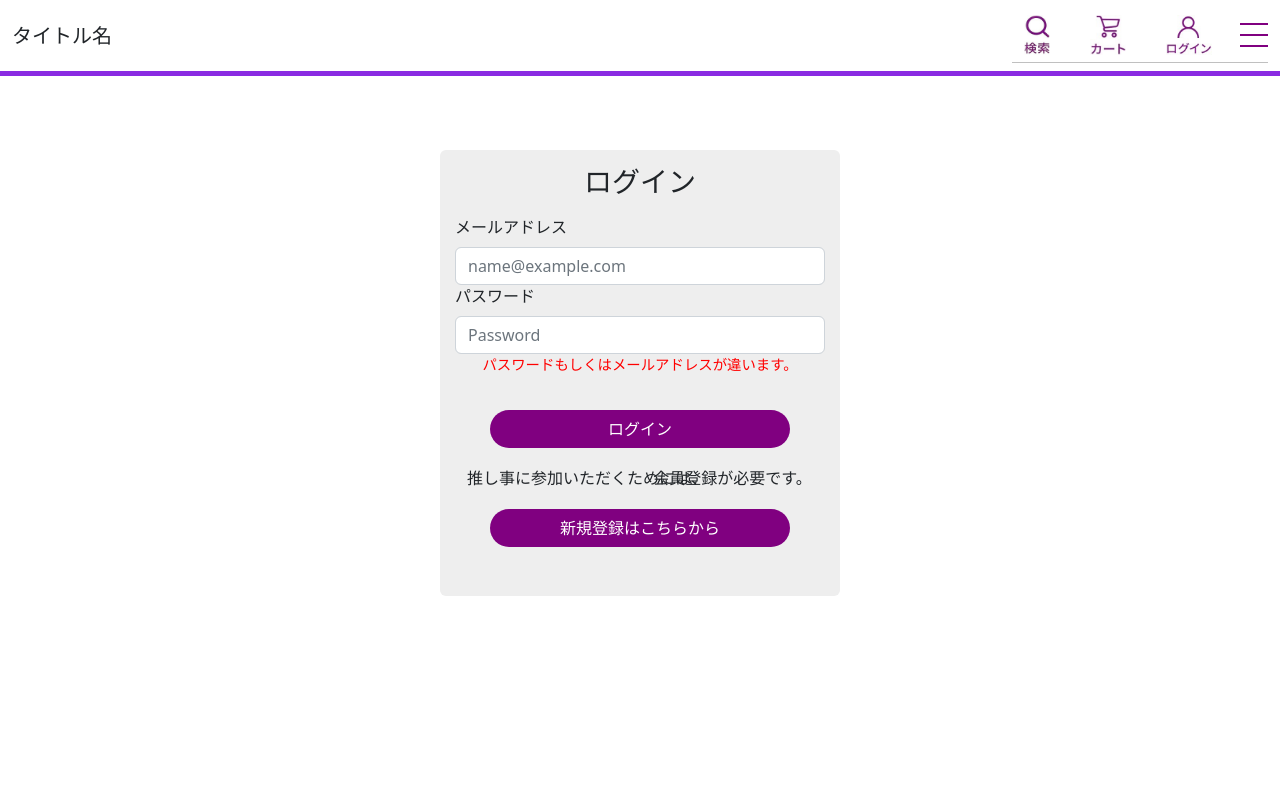
After one commit to yusuke46/abcc_system_SD2F_2022_grp1, a PHP site: page /web/loginmiss.php in a window 1280 px wide. The commit adds this page. Run offline with PHP 8.4, Linux system fonts and the light colour scheme; some libraries are stand-ins or nearby versions.

Commit message:
エラー処理
ログイン

```diff
--- a/logincheck.php
+++ b/logincheck.php
@@ -21,11 +21,10 @@
             $_SESSION['user_id'] = $row['user_id'];
             header('Location:top_success.php');
         }else{
-            $er = 1;
-            header('Location:login.php');
+            header('Location:loginmiss.php');
         }
     }
     if(count($searchArray)==0){
-        header('Location:login.php');
+        header('Location:loginmiss.php');
     }
     ?>
--- /dev/null
+++ b/loginmiss.php
@@ -0,0 +1,364 @@
+<?php session_start();?>
+<html>
+<head>
+  <link rel="stylesheet" href="https://cdn.jsdelivr.net/npm/bootstrap@5.2.2/dist/css/bootstrap.min.css" integrity="sha384-Zenh87qX5JnK2Jl0vWa8Ck2rdkQ2Bzep5IDxbcnCeuOxjzrPF/et3URy9Bv1WTRi" crossorigin="anonymous">
+  <meta name="viewport" content="width=device-width, initial-scale=1.0" />
+  <link rel="stylesheet" href="https://cdn.jsdelivr.net/npm/bootstrap-icons@1.9.1/font/bootstrap-icons.css">
+
+  <style>
+    .nav-item{
+      border-bottom: 1px solid #C0C0C0;
+      padding-bottom: 2px;
+      padding-top: 2px;
+    }
+
+    #icon{
+      padding-top: 2px;
+    }
+
+    #main_nav{
+      border-bottom: 5px solid 	#8a2be2;
+    }
+
+    .bd-placeholder-img {
+      font-size: 1.125rem;
+      text-anchor: middle;
+      -webkit-user-select: none;
+      -moz-user-select: none;
+      user-select: none;
+    }
+
+    body {
+        align-items: center;
+        padding-top: 40px;
+        padding-bottom: 40px;
+        padding-top: 150px;
+    }
+
+    .form-signin {
+      width: 100%;
+      max-width: 400px;
+      padding: 15px;
+      margin: auto;
+    }
+
+    .form-signin .form-floating:focus-within {
+      z-index: 2;
+    }
+
+    .form-signin input[type="email"] {
+      margin-bottom: -1px;
+      border-bottom-right-radius: 0;
+      border-bottom-left-radius: 0;
+    }
+
+    .form-signin input[type="password"] {
+      margin-bottom: 30px;
+      border-top-left-radius: 0;
+      border-top-right-radius: 0;
+    }
+    .Form{
+        text-align : center;
+        display :flex;
+    }
+    .search{
+        width: 30px;
+        height: 40px;
+        padding-right: 2px;
+        padding-left: 2px;
+        margin-right: 10px;
+        margin-left: 10px;
+      }
+      .cart{
+        width: 40px;
+        height: 40px;
+        padding-right: 2px;
+        padding-left: 2px;
+        margin-right: 10px;
+        margin-left: 10px;
+      }
+      .login{
+        width: 50px;
+        height: 40px;
+        padding-right: 2px;
+        padding-left: 2px;
+        margin-right: 10px;
+        margin-left: 10px;
+      }
+      .nav_toggle {
+        display: block;
+        position: relative;
+        width: 1.75rem;
+        height: 1.5rem;
+      }
+      .nav_toggle i {
+        display: block;
+        width: 100%;
+        height: 2px;
+        background-color: purple;
+        position: absolute;
+        transition: transform .5s, opacity .5s;
+      }
+      .nav_toggle i:nth-child(1) {
+        top: 0;
+      }
+      .nav_toggle i:nth-child(2) {
+        top: 0;
+        bottom: 0;
+        margin: auto;
+      }
+      .nav_toggle i:nth-child(3) {
+        bottom: 0;
+      }
+      .nav_toggle.show i:nth-child(1) {
+        transform: translateY(10px) rotate(-45deg);
+      }
+      .nav_toggle.show i:nth-child(2) {
+        opacity: 0;
+      }
+      .nav_toggle.show i:nth-child(3) {
+        transform: translateY(-12px) rotate(45deg);
+      }
+      .nav {
+        position: fixed;
+        top: 5rem;
+        left: 1100;
+        right: 1100;
+        bottom: 1100;
+        padding: 1rem;
+        opacity: 0;
+        visibility: hidden;
+        transition: opacity .5s, visibility .5s;
+        background-color: white;
+        height: 100%;
+        width: 100%;
+        z-index: 10;
+      }
+      .nav.show {
+        opacity: 1;
+        visibility: visible;
+      }
+      a, a:link, a:active, a:visited, a:hover{
+        color: inherit;
+        list-style: none;
+        text-decoration: none;
+      }
+      .btn{
+        width: 300px;
+      }
+      .error {
+        width : 100%;
+        padding: 0;
+        display: inline-block;
+        font-size: 90%;
+        color: red;
+        box-sizing: border-box;
+      }
+      .email{
+        margin-bottom: 3%;
+      }
+      .f{
+        text-align: left;
+      }
+      #floatingPassword{
+        margin: 0;
+      }
+      .btna{
+        margin-top: 5%;
+        margin-bottom: 5%;
+      }
+
+      .error{
+        text-align: center;
+        color: red;
+      }
+  </style>
+</head>
+<body>
+  <nav class="navbar navbar-light navbar-expand-md py-2 navbar-bg fixed-top bg-white" id="main_nav" aria-label="Light offcanvas navbar">
+    <div class="container-fluid">
+      <div>
+        <a class="navbar-brand" href="#">タイトル名</a>
+      </div>
+      <div class="collapse navbar-collapse">
+        <ul class="navbar-nav ms-auto">
+          <li class="nav-item d-flex justify-content-center align-items-center">
+            <a class="navbar-brand" href="search.php"><img src="img/search.jpg" class="search"></a>
+          </li>
+          <li class="nav-item d-flex justify-content-center align-items-center">
+            <a class="navbar-brand" href="cart.php"><img src="img/cart.jpg" class="cart"></a>
+          </li>
+          <li class="nav-item d-flex justify-content-center align-items-center">
+            <a class="navbar-brand" href="login.php"><img src="img/login.jpg" class="login"></a>
+          </li>
+          <li class="nav-item d-flex justify-content-center align-items-center">
+            <span class="nav_toggle">
+              <i></i>
+              <i></i>
+              <i></i>
+            </span>
+            <nav class="nav">
+              <ul class="nav_menu_ul">
+                <li class="nav_menu_li"><a href="login.php">ログイン・新規登録</a></li>
+                <li class="nav_menu_li"><a href="shohin.php">商品</a></li>
+                <li class="nav_menu_li"><a href="pickup.php">注目商品</a></li>
+                <li class="nav_menu_li"><a href="feature.php">特集商品</a></li>
+                <li class="nav_menu_li"><a href="#">商品の登録はこちら</a></li>
+                <li class="nav_menu_li"><a href="question.php">お問い合わせ・Q&A</a></li>
+              </ul>
+            </nav>
+          </li>
+        </ul>
+      </div>
+    </div>
+  </nav>
+    <!--この下から書き加える-->
+    <div class="example">
+      <div class="Form">
+        <main class="form-signin rounded" style="background-color: #EEEEEE;">
+          <form action="logincheck.php" method="post" class="validationForm" novalidate>
+            <h1 class="h3 mb-3 fw-normal">ログイン</h1>
+            <div class="for">
+              <div class="f">
+                <label for="email" class="form-label f">メールアドレス</label>
+              </div>
+              <input type="email" class="form-control required email rounded"  id="email" placeholder="name@example.com" size="30" name="email">
+            </div>
+            <div class="for">
+              <div class="f">
+                <label for="floatingPassword" class="form-label f">パスワード</label>
+              </div>
+              <input type="password" class="form-control required maxlength rounded" id="floatingPassword" placeholder="Password" data-maxlength="20" name="pass">
+            </div>
+            <p class="error">パスワードもしくはメールアドレスが違います。</p>
+            <input class="btn text-white rounded-pill btna" style="background-color: #800080;" type="submit" value="ログイン"><br>
+            <div class="container-fluid">
+              <div class="row">
+                <span class="col-lg-6 col-sm-12" style="white-space: nowrap">推し事に参加いただくためには、</span>
+                <span class="col-lg-6 col-sm-12 mr-5">会員登録が必要です。</span>
+              </div>
+            </div>
+            <input class="btn text-white rounded-pill btna" style="background-color: #800080;" type="button" value="新規登録はこちらから" onclick="location.href='register.php'"><br>
+          </form>
+        </main>
+      </div>
+    </div>
+  <script src="https://cdn.jsdelivr.net/npm/bootstrap@5.2.2/dist/js/bootstrap.bundle.min.js" integrity="sha384-OERcA2EqjJCMA+/3y+gxIOqMEjwtxJY7qPCqsdltbNJuaOe923+mo//f6V8Qbsw3" crossorigin="anonymous"></script>
+  <script>
+  document.addEventListener('DOMContentLoaded', () => {
+    //.validationForm を指定した最初の form 要素を取得
+    const validationForm = document.querySelector('.validationForm');
+    //.validationForm を指定した form 要素が存在すれば
+    if(validationForm) {
+      //エラーを表示する span 要素に付与するクラス名（エラー用のクラス）
+      const errorClassName = 'error';
+
+      //required クラスを指定された要素の集まり
+      const requiredElems = document.querySelectorAll('.required');
+      //email クラスを指定された要素の集まり
+      const emailElems =  document.querySelectorAll('.email');
+      //tel クラスを指定された要素の集まり
+      const telElems =  document.querySelectorAll('.tel');
+      //maxlength クラスを指定された要素の集まり
+      const maxlengthElems =  document.querySelectorAll('.maxlength');
+      //equal-to クラスを指定された要素の集まり
+      const equalToElems = document.querySelectorAll('.equal-to');
+
+      //エラーメッセージを表示する span 要素を生成して親要素に追加する関数
+      //elem ：対象の要素
+      //errorMessage ：表示するエラーメッセージ
+      const createError = (elem, errorMessage) => {
+        //span 要素を生成
+        const errorSpan = document.createElement('span');
+        //エラー用のクラスを追加（設定）
+        errorSpan.classList.add(errorClassName);
+        //aria-live 属性を設定
+        errorSpan.setAttribute('aria-live', 'polite');
+        //引数に指定されたエラーメッセージを設定
+        errorSpan.textContent = errorMessage;
+        //elem の親要素の子要素として追加
+        elem.parentNode.appendChild(errorSpan);
+      }
+
+      //form 要素の submit イベントを使った送信時の処理
+      validationForm.addEventListener('submit', (e) => {
+        //エラーを表示する要素を全て取得して削除（初期化）
+        const errorElems = validationForm.querySelectorAll('.' + errorClassName);
+        errorElems.forEach( (elem) => {
+          elem.remove();
+        });
+
+        //.required を指定した要素を検証
+        requiredElems.forEach( (elem) => {
+          //値（value プロパティ）の前後の空白文字を削除
+          const elemValue = elem.value.trim();
+          //値が空の場合はエラーを表示してフォームの送信を中止
+          if(elemValue.length === 0) {
+            createError(elem, '入力は必須です');
+            e.preventDefault();
+          }
+        });
+
+        //.email を指定した要素を検証
+        emailElems.forEach( (elem) => {
+          //Email の検証に使用する正規表現パターン
+          const pattern = /^([a-z0-9\+_\-]+)(\.[a-z0-9\+_\-]+)*@([a-z0-9\-]+\.)+[a-z]{2,6}$/ui;
+          //値が空でなければ
+          if(elem.value !=='') {
+            //test() メソッドで値を判定し、マッチしなければエラーを表示してフォームの送信を中止
+            if(!pattern.test(elem.value)) {
+              createError(elem, 'Email アドレスの形式が正しくないようです。');
+              e.preventDefault();
+            }
+          }
+        });
+
+
+        //.maxlength を指定した要素を検証
+        maxlengthElems.forEach( (elem) => {
+          //data-maxlength 属性から最大文字数を取得
+          const maxlength = elem.dataset.maxlength;
+          //または const maxlength = elem.getAttribute('data-maxlength');
+          //値が空でなければ
+          if(elem.value !=='') {
+            //値が maxlength を超えていればエラーを表示してフォームの送信を中止
+            if(elem.value.length > maxlength) {
+              createError(elem, maxlength + '文字以内でご入力ください');
+              e.preventDefault();
+            }
+          }
+        });
+
+        //.equal-to を指定した要素を検証
+        equalToElems.forEach( (elem) => {
+          //比較対象の要素の id
+          const equalToId = elem.dataset.equalTo;
+          //または const equalToId = elem.getAttribute('data-equal-to');
+          //比較対象の要素
+          const equalToElem = document.getElementById(equalToId);
+          //値が空でなければ
+          if(elem.value !=='' && equalToElem.value !==''){
+            if(equalToElem.value !== elem.value) {
+              createError(elem, '入力された値が異なります');
+              e.preventDefault();
+            }
+          }
+        });
+
+        //エラーの最初の要素を取得
+        const errorElem =  validationForm.querySelector('.' + errorClassName);
+        //エラーがあればエラーの最初の要素の位置へスクロール
+        if(errorElem) {
+          const errorElemOffsetTop = errorElem.offsetTop;
+          window.scrollTo({
+            top: errorElemOffsetTop - 40,  //40px 上に位置を調整
+            //スムーススクロール
+            behavior: 'smooth'
+          });
+        }
+      });
+    }
+  });
+	</script>
+</body>
+</html>
```
